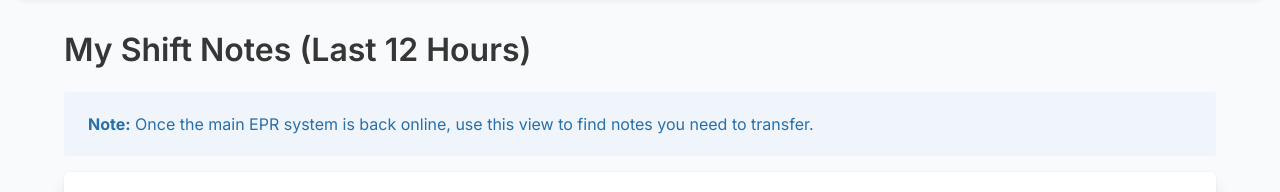
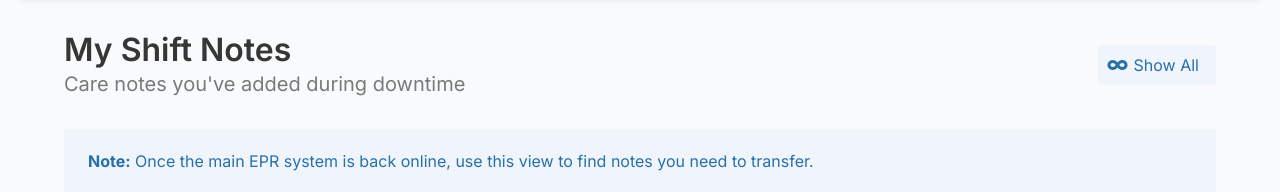
Before and after one commit to blameyourelf/pdf_split, a Flask app: page /my_shift_notes in a window 1280 px wide. Shown: the part 92-284 px from the top of the page. Run offline with Flask 2, Linux system fonts and the light colour scheme; a user stored in the database is signed in; data that the repository does not hold is empty; some libraries are stand-ins or nearby versions.

Commit message:
Implement settings management for notes functionality and enhance UI
- Introduced a new Settings model to manage application settings. ⚙️
- Replaced global variable for notes functionality with settings retrieval. 🔄
- Added a toggle route for enabling/disabling notes functionality. 🔒
- Updated the shift notes template for improved layout and user experience. 🎨
- Enhanced the logic for displaying recent and all shift notes. 📋

-jags

```diff
--- a/app.py
+++ b/app.py
@@ -125,6 +125,30 @@ class CareNote(db.Model):
             'ward_id': self.ward_id,
             'patient_name': self.patient_name
         }
+
+# Add new Settings model
+class Settings(db.Model):
+    id = db.Column(db.Integer, primary_key=True)
+    key = db.Column(db.String(50), unique=True, nullable=False)
+    value = db.Column(db.String(255))
+
+    @classmethod
+    def get_setting(cls, key, default=None):
+        setting = cls.query.filter_by(key=key).first()
+        return setting.value if setting else default
+
+    @classmethod
+    def set_setting(cls, key, value):
+        setting = cls.query.filter_by(key=key).first()
+        if setting:
+            setting.value = value
+        else:
+            setting = cls(key=key, value=value)
+            db.session.add(setting)
+        db.session.commit()
+
+def get_notes_enabled():
+    return Settings.get_setting('notes_enabled', 'true') == 'true'
 
 @login_manager.user_loader
 def load_user(user_id):
@@ -756,7 +780,7 @@ def patient(patient_id):
                                ward_num=ward_num_found,
                                pdf_filename=ward_info["filename"],
                                pdf_creation_time=pdf_creation_time,
-                               notes_enabled=NOTES_ENABLED)
+                               notes_enabled=get_notes_enabled())
     return "Patient not found", 404
 
 @app.route('/pdf/<patient_id>')
@@ -839,21 +863,18 @@ def recent_patients():
 
 from flask_wtf.csrf import validate_csrf
 
-# Add global setting
-NOTES_ENABLED = True
-
-# Add a route to toggle notes functionality
 @app.route('/admin/toggle_notes', methods=['POST'])
 @login_required
 def toggle_notes():
-    global NOTES_ENABLED
-
     if current_user.role != 'admin':
         flash('Access denied')
         return redirect(url_for('index'))
 
-    NOTES_ENABLED = not NOTES_ENABLED
-    status = 'enabled' if NOTES_ENABLED else 'disabled'
+    current_status = get_notes_enabled()
+    new_status = not current_status
+    Settings.set_setting('notes_enabled', str(new_status).lower())
+
+    status = 'enabled' if new_status else 'disabled'
     flash(f'Note-adding functionality has been {status}', 'success')
     return redirect(request.referrer or url_for('admin_notes'))
 
@@ -861,7 +882,7 @@ def toggle_notes():
 @app.route('/add_care_note/<patient_id>', methods=['POST'])
 @login_required
 def add_care_note(patient_id):
-    if not NOTES_ENABLED:
+    if not get_notes_enabled():
         flash('Note-adding functionality is currently disabled by the administrator', 'note-error')
         return redirect(url_for('patient', patient_id=patient_id))
 
@@ -906,28 +927,40 @@ def add_care_note(patient_id):
 @app.route('/my_shift_notes')
 @login_required
 def my_shift_notes():
-    # Get notes from last 12 hours
-    cutoff = datetime.utcnow() - timedelta(hours=12)
-    notes = CareNote.query.filter_by(user_id=current_user.id)\
-        .filter(CareNote.timestamp >= cutoff)\
-        .order_by(CareNote.timestamp.desc())\
-        .all()
-    # Prepare notes with names - now using stored patient_name
+    show_all = request.args.get('show_all') == '1'
+
+    # Build query
+    query = CareNote.query.filter_by(user_id=current_user.id)
+
+    if not show_all:
+        # Only apply time filter if not showing all
+        cutoff = datetime.utcnow() - timedelta(hours=12)
+        query = query.filter(CareNote.timestamp >= cutoff)
+
+    notes = query.order_by(CareNote.timestamp.desc()).all()
+
+    # Prepare notes with names
     notes_with_names = []
+
+    # Pre-load ward display names for efficiency
+    ward_display_names = {ward_id: info.get("display_name", ward_id)
+                         for ward_id, info in wards_data.items()}
+
     for note in notes:
-        # Preload ward display names for efficiency
-        ward_display_names = {ward_id: info.get("display_name", ward_id)
-                              for ward_id, info in wards_data.items()}
         # Get ward name from our preloaded display names
         ward_name = ward_display_names.get(note.ward_id, note.ward_id)
         # Use stored patient_name
         patient_name = note.patient_name or "Unknown"
+
         notes_with_names.append({
             **note.to_dict(),
             'patient_name': patient_name,
             'ward': ward_name
         })
-    return render_template('shift_notes.html', notes=notes_with_names)
+
+    return render_template('shift_notes.html',
+                         notes=notes_with_names,
+                         show_all=show_all)
 
 @app.route('/admin/notes')
 @login_required
@@ -1069,7 +1102,7 @@ def admin_notes():
                           prev_page=paginated_notes.prev_num or page,
                           next_page=paginated_notes.next_num or page,
                           excel_export_available=EXCEL_EXPORT_AVAILABLE,
-                          notes_enabled=NOTES_ENABLED)
+                          notes_enabled=get_notes_enabled())
 
 @app.route('/admin/notes/export/<format>')
 @login_required
--- a/templates/shift_notes.html
+++ b/templates/shift_notes.html
@@ -13,7 +13,19 @@
 
 {% block content %}
 <div class="container">
-    <h1 class="title">My Shift Notes (Last 12 Hours)</h1>
+    <div class="header-with-actions">
+        <div class="title-section">
+            <h1 class="title">My Shift Notes</h1>
+            <p class="subtitle has-text-grey">Care notes you've added during downtime</p>
+        </div>
+        <a href="{{ url_for('my_shift_notes', show_all='1' if not show_all else '0') }}"
+           class="button {% if show_all %}is-warning{% else %}is-info{% endif %} is-light">
+            <span class="icon">
+                <i class="fas {% if show_all %}fa-clock{% else %}fa-infinity{% endif %}"></i>
+            </span>
+            <span>{% if show_all %}Show Recent{% else %}Show All{% endif %}</span>
+        </a>
+    </div>
 
     <div class="notification is-info is-light mb-4">
         <p><strong>Note:</strong> Once the main EPR system is back online, use this view to find notes you need to transfer.</p>
@@ -48,6 +60,18 @@
 </div>
 
 <style>
+    .header-with-actions {
+        display: flex;
+        justify-content: space-between;
+        align-items: center;
+        margin-bottom: 2rem;
+    }
+    .title-section {
+        flex: 1;
+    }
+    .title-section .subtitle {
+        margin-top: -0.5rem;
+    }
     .notes-table th {
         background-color: #f7fafc;
     }
```
Also changed, not shown: migrations/add_settings_table.py (added, +24 -0 lines), audit.db.
